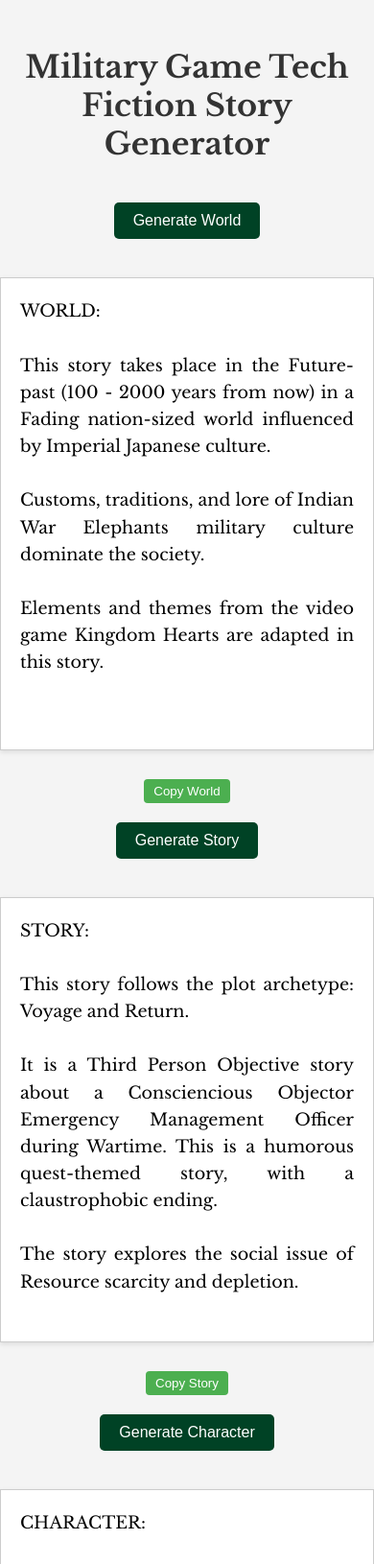
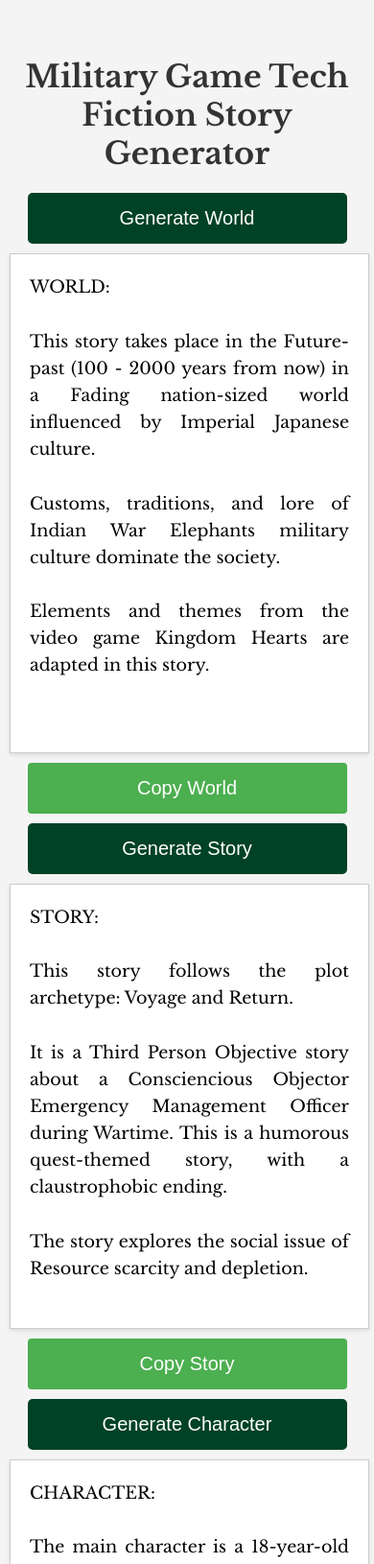
Before and after one commit to KgitWH21/milgame-techficionstorygen, a Flask app: page / in a window 390 px wide. Shown: the top 1630 px of the page at 96% size. Run offline with Flask 3, Linux system fonts and the light colour scheme; some libraries are stand-ins or nearby versions.

Commit message:
Enhanced button sizes for mobile responsiveness

```diff
--- a/templates/story.html
+++ b/templates/story.html
@@ -81,16 +81,54 @@
         <style>
         .copy-button {
             margin-top: 10px;
-            padding: 5px 10px;
+            padding: 8px 16px;
             background-color: #4CAF50;
             color: white;
             border: none;
             border-radius: 4px;
             cursor: pointer;
+            font-size: 16px;
+            min-width: 120px;
         }
 
         .copy-button:hover {
             background-color: #45a049;
+        }
+
+        .generate-button {
+            padding: 10px 20px;
+            font-size: 16px;
+            min-width: 160px;
+        }
+
+        /* Mobile responsive styles */
+        @media screen and (max-width: 768px) {
+            .copy-button, .generate-button {
+                padding: 12px 24px;
+                font-size: 18px;
+                min-width: 200px;
+                margin: 10px auto;
+                display: block;
+                width: 80%;
+            }
+
+            .output-box {
+                width: 90%;
+                margin: 10px auto;
+            }
+
+            .container {
+                padding: 10px;
+            }
+        }
+
+        /* Small mobile devices */
+        @media screen and (max-width: 480px) {
+            .copy-button, .generate-button {
+                padding: 15px 30px;
+                font-size: 20px;
+                width: 90%;
+            }
         }
         </style>
 
```
